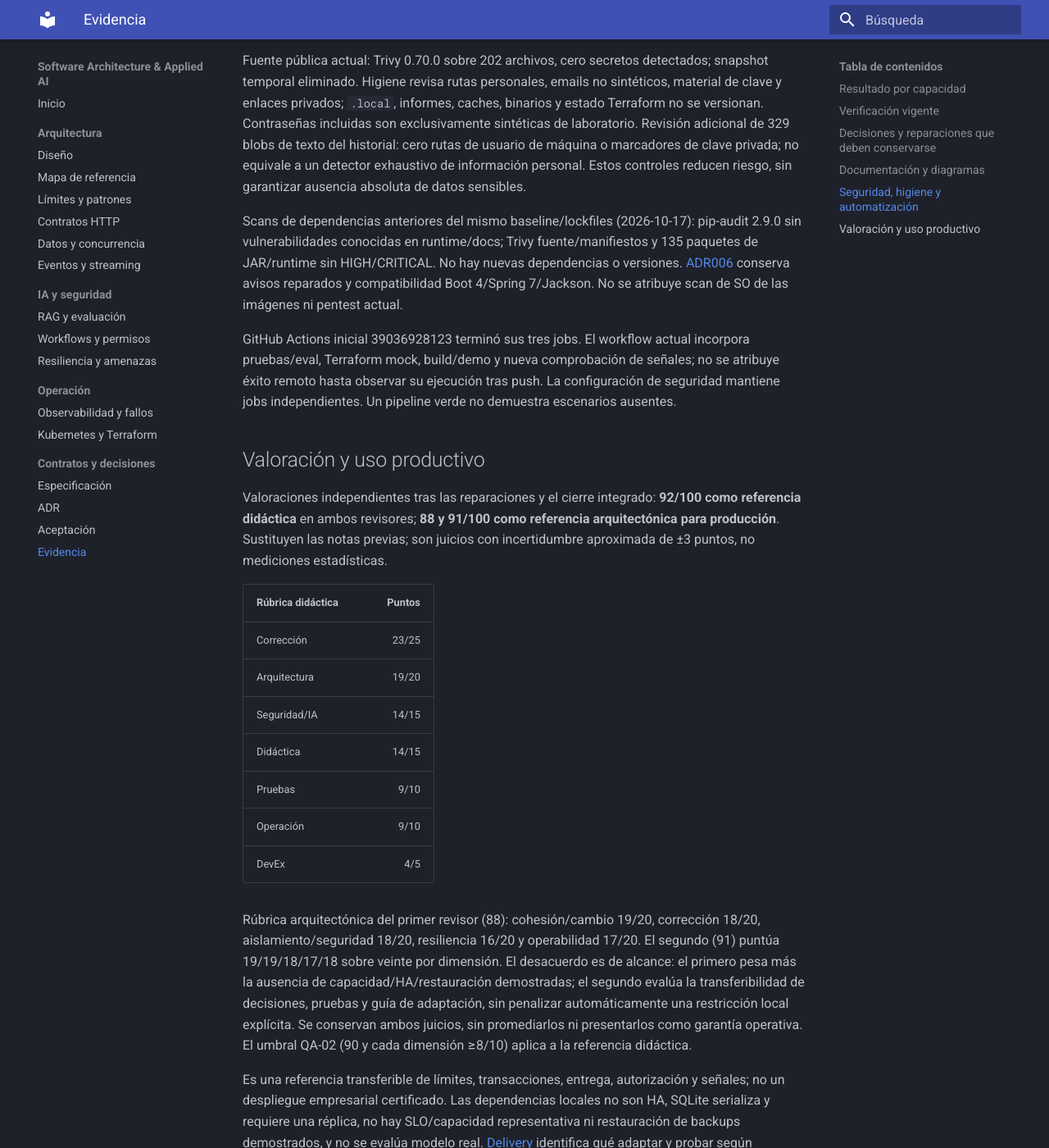
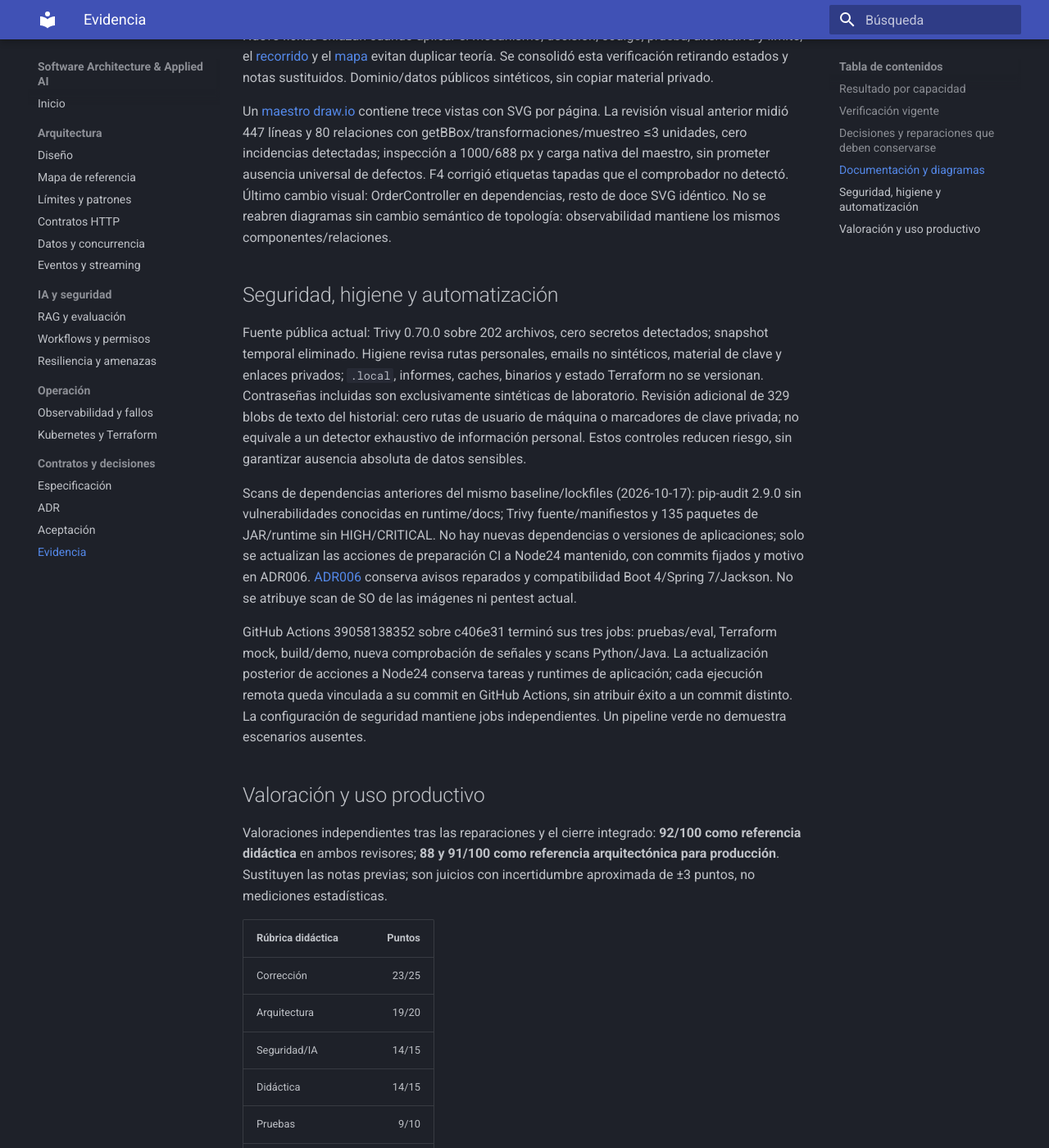
Before and after one commit to victormartingil/software-architecture, an MkDocs documentation site: the page built from docs/verification.md, in a window 1280 px wide and 1400 px high, scrolled down 7293 px. Shown: the whole window at 82% size. Built offline with MkDocs 1.6.1 and Material for MkDocs 9.7.7, drawn with Linux system fonts in a browser that asks for light colours; some of the changed text lies outside the part shown.

Commit message:
ci: migrate maintained setup actions to Node 24

```diff
--- a/docs/verification.md
+++ b/docs/verification.md
@@ -67,6 +67,7 @@
 | DOC-04 | Mapa funcional/código, servicios de apoyo y distinción de niveles en explicaciones y trece vistas | Verificado |
 | QA-03 | JUnit obligatorio local/CI; siete pruebas de scripts y omisión deliberada rechazada aunque pytest termine 0 | Verificado |
 | QA-01 | Revisor independiente detectó dos P2: cola de workflow y timestamp futuro; reparados y validados con negativos | Verificado en alcance revisado |
+| QA-04 | Preparación CI migrada de acciones obsoletas a Node24, SHA e inputs contrastados con origen oficial; runtime de apps sin cambios | Revisado independientemente; resultado por commit en Actions |
 | QA-02 | Dos revisores coinciden en 92/100 didáctico, cada dimensión ≥8/10; gate completo y escenarios reales aprobados | Verificado |
 | LIVE | No se ha llamado a un modelo ni servicio de embeddings real | No ejecutado, optativo |
 | CLOUD-DEPLOY | Sin apply ni recursos cloud creados | Fuera de alcance |
@@ -111,9 +112,9 @@
 
 Fuente pública actual: Trivy 0.70.0 sobre 202 archivos, cero secretos detectados; snapshot temporal eliminado. Higiene revisa rutas personales, emails no sintéticos, material de clave y enlaces privados; `.local`, informes, caches, binarios y estado Terraform no se versionan. Contraseñas incluidas son exclusivamente sintéticas de laboratorio. Revisión adicional de 329 blobs de texto del historial: cero rutas de usuario de máquina o marcadores de clave privada; no equivale a un detector exhaustivo de información personal. Estos controles reducen riesgo, sin garantizar ausencia absoluta de datos sensibles.
 
-Scans de dependencias anteriores del mismo baseline/lockfiles (2026-10-17): pip-audit 2.9.0 sin vulnerabilidades conocidas en runtime/docs; Trivy fuente/manifiestos y 135 paquetes de JAR/runtime sin HIGH/CRITICAL. No hay nuevas dependencias o versiones. [ADR006](decisions/006-maintenance.md) conserva avisos reparados y compatibilidad Boot 4/Spring 7/Jackson. No se atribuye scan de SO de las imágenes ni pentest actual.
+Scans de dependencias anteriores del mismo baseline/lockfiles (2026-10-17): pip-audit 2.9.0 sin vulnerabilidades conocidas en runtime/docs; Trivy fuente/manifiestos y 135 paquetes de JAR/runtime sin HIGH/CRITICAL. No hay nuevas dependencias o versiones de aplicaciones; solo se actualizan las acciones de preparación CI a Node24 mantenido, con commits fijados y motivo en ADR006. [ADR006](decisions/006-maintenance.md) conserva avisos reparados y compatibilidad Boot 4/Spring 7/Jackson. No se atribuye scan de SO de las imágenes ni pentest actual.
 
-GitHub Actions inicial 39036928123 terminó sus tres jobs. El workflow actual incorpora pruebas/eval, Terraform mock, build/demo y nueva comprobación de señales; no se atribuye éxito remoto hasta observar su ejecución tras push. La configuración de seguridad mantiene jobs independientes. Un pipeline verde no demuestra escenarios ausentes.
+GitHub Actions 39058138352 sobre c406e31 terminó sus tres jobs: pruebas/eval, Terraform mock, build/demo, nueva comprobación de señales y scans Python/Java. La actualización posterior de acciones a Node24 conserva tareas y runtimes de aplicación; cada ejecución remota queda vinculada a su commit en GitHub Actions, sin atribuir éxito a un commit distinto. La configuración de seguridad mantiene jobs independientes. Un pipeline verde no demuestra escenarios ausentes.
 
 ## Valoración y uso productivo
 
```
Also changed, not shown: docs/acceptance.md (+1 -0 lines), docs/decisions/006-maintenance.md (+2 -0 lines), 1 other file.
